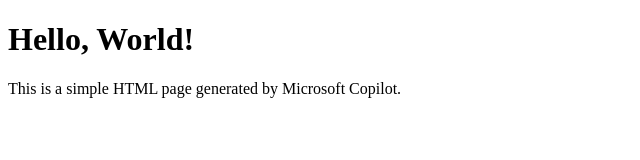
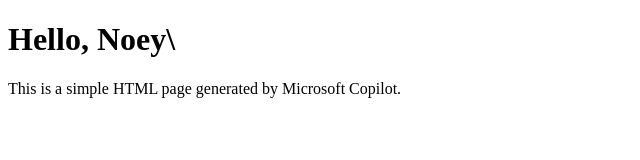
Before and after one commit to noeynattariga/myweb, a plain HTML site: page index.html in a window 1280 px wide. Shown: the full height of the page, 0-640 px from the left. Drawn offline with Linux system fonts and the light colour scheme.

Commit message:
index.html

```diff
--- a/index.html
+++ b/index.html
@@ -4,7 +4,7 @@
     <title>My Simple HTML Page</title>
 </head>
 <body>
-    <h1>Hello, World!</h1>
+    <h1>Hello, Noey\</h1>
     <p>This is a simple HTML page generated by Microsoft Copilot.</p>
 </body>
 </html>
```
